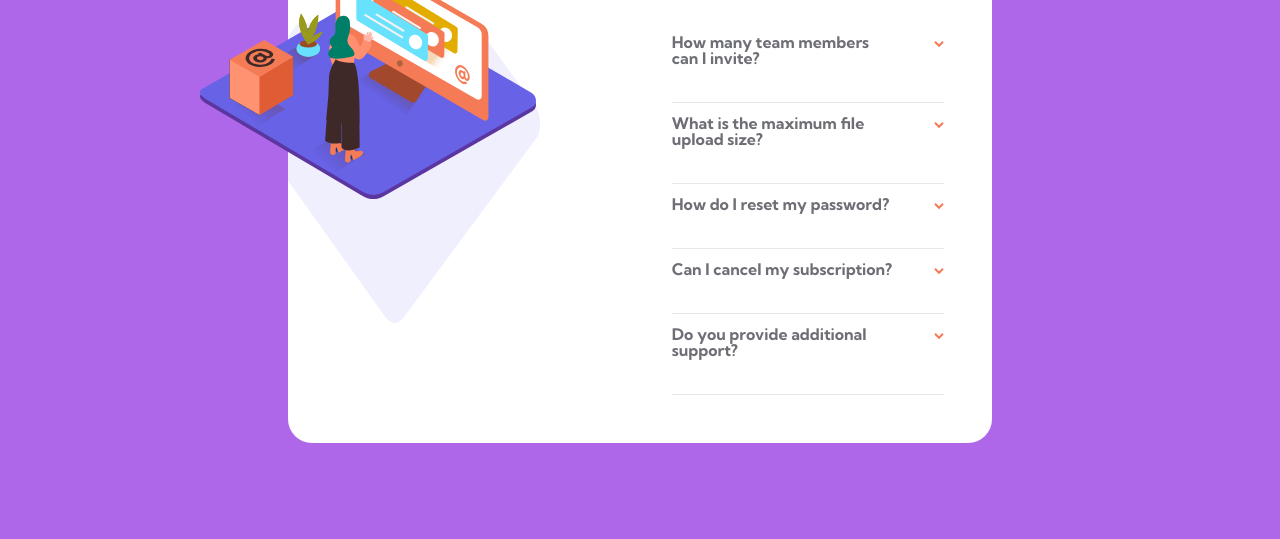
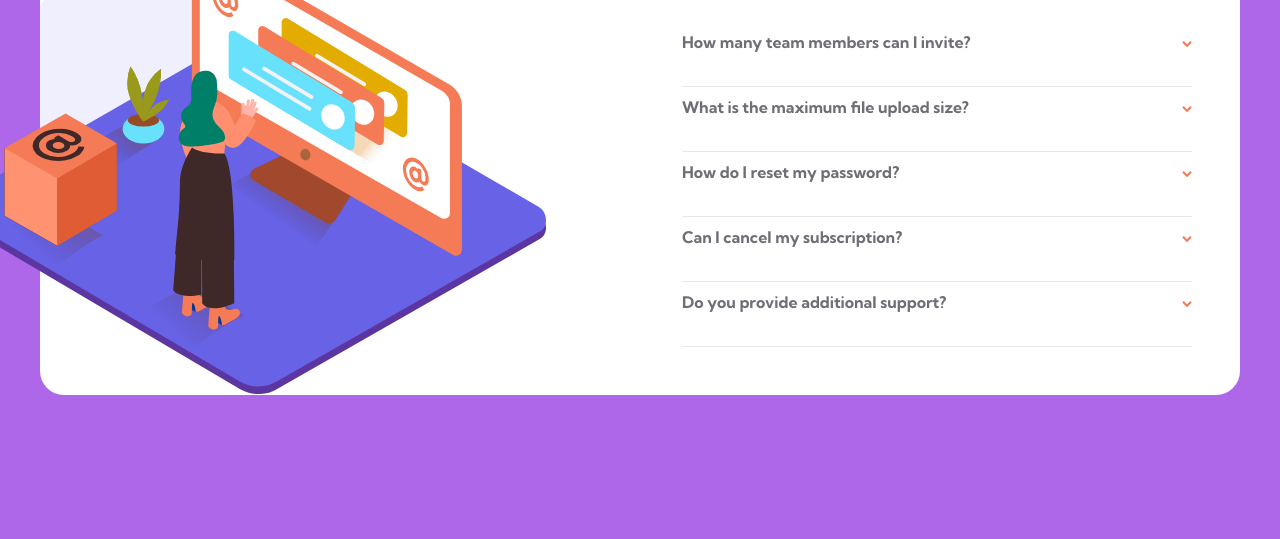
Before and after one commit to leoimewore/FAQ-Card, a plain HTML site: page index.html in a window 1280 px wide. Shown: the part 296-835 px from the top of the page. After the commit the page ends 800 px from the top, so only its background shows below. Drawn offline with Linux system fonts and the light colour scheme.

Commit message:
Update style.css

```diff
--- a/style.css
+++ b/style.css
@@ -47,11 +47,9 @@ body {
   /* height: 100vh; */
 }
 
-
-
 /* Main body Container */
 .container {
-  width: 50%;
+  width: 60%;
 
   margin: 8em 0;
   background-color: #fff;
@@ -60,7 +58,7 @@ body {
   border-radius: 2em;
   background-image: url(images/bg-pattern-mobile.svg);
   background-repeat: no-repeat;
-  background-position: 20px 0px;
+  background-position: 80px 8px;
 }
 
 .images {
@@ -68,7 +66,8 @@ body {
   /* width: 50%; */
   width: 40%;
   position: absolute;
-  top: -0.1em;
+  top: -1em;
+  right: 30%;
   /* position: relative;
     bottom:9em;
     margin: 0 auto; */
@@ -109,12 +108,11 @@ h2 {
 }
 
 h2:hover {
-    color:var(--Soft-red);
-
+  color: var(--Soft-red);
 }
 
 h2:active {
-    color:var(--VeryDarkdesaturated-blue)
+  color: var(--VeryDarkdesaturated-blue);
 }
 
 p {
@@ -132,27 +130,23 @@ p {
   display: none;
 }
 
-
- .arr {
-     margin-left: auto;
-     margin-top: 0.6em;
-
+.arr {
+  margin-left: auto;
+  margin-top: 0.6em;
 }
 
 /* JavaScript Classlist */
 
 .hidden {
   display: none;
-
-
 }
 
 .rotate {
-    transform:rotate(180deg)
+  transform: rotate(180deg);
 }
 
-.colour{
-    color:black
+.colour {
+  color: black;
 }
 
 /* Responsive Design ------=========-----------*/
@@ -162,8 +156,8 @@ p {
     width: 1440px;
   }
   .container {
-    width: 55%;
-    max-width: 1000px;
+    width: 100%;
+    max-width: 1200px;
     display: flex;
     flex-direction: row;
     background-position: -4em 65%;
@@ -179,13 +173,11 @@ p {
   }
 
   .images {
-
     width: 65%;
     position: relative;
 
     top: 10em;
     right: 7rem;
-
   }
 
   h1 {
```
